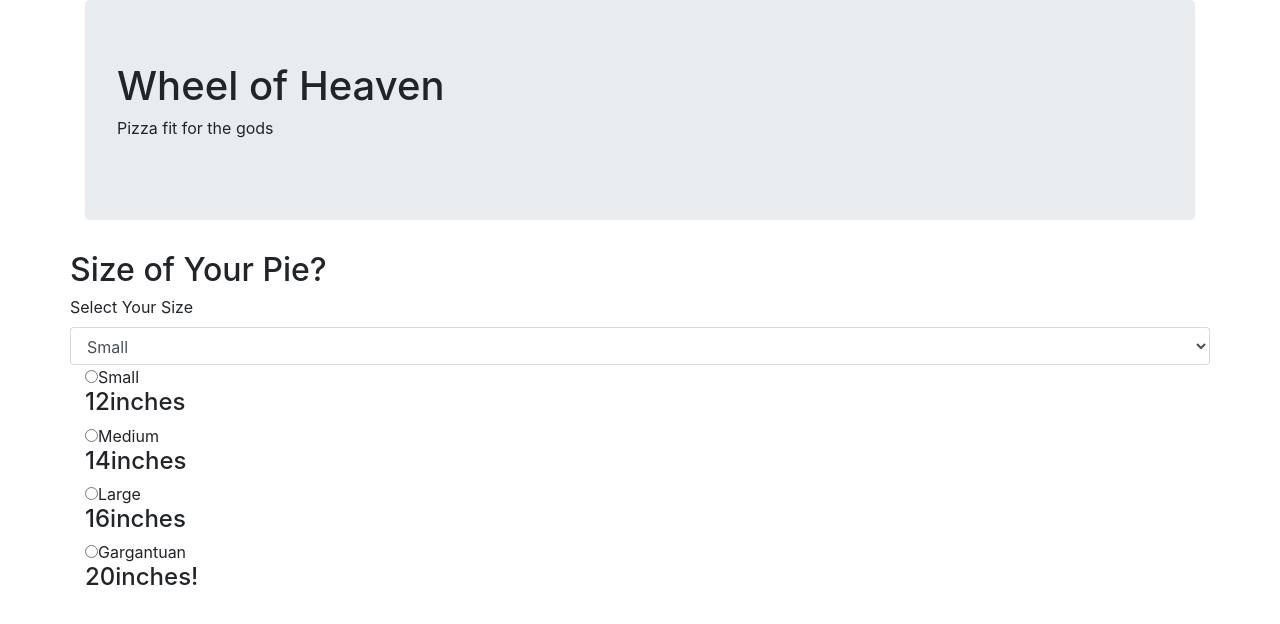
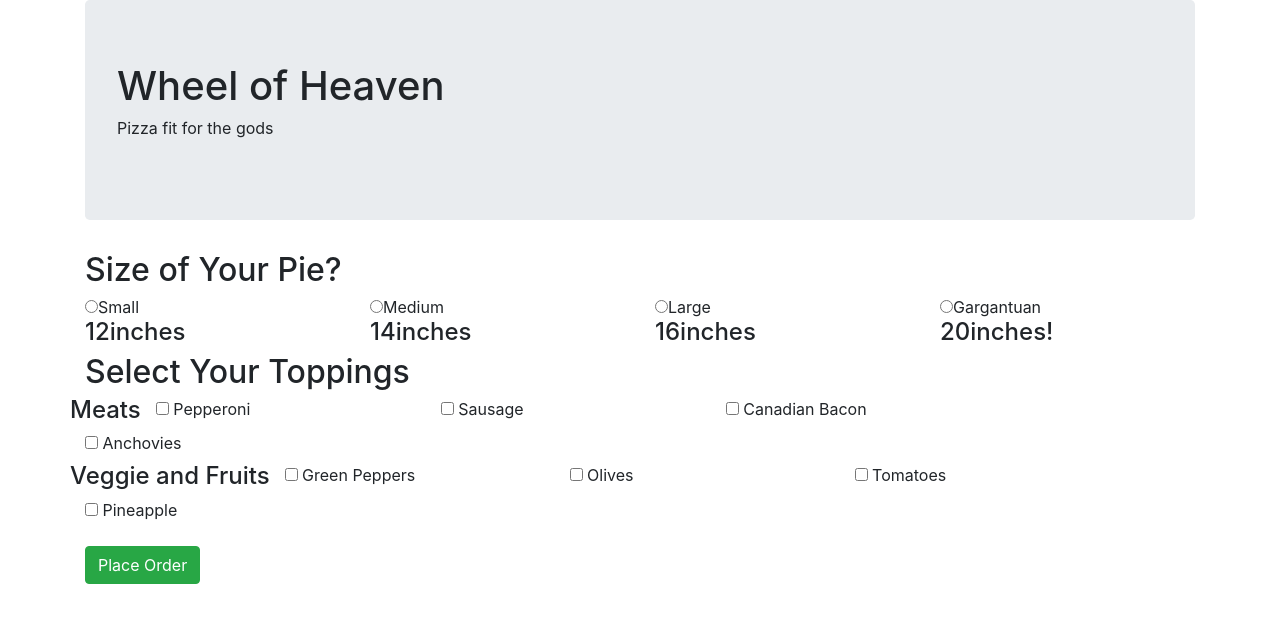
Before and after one commit to LaineyRokk/Pizza_Order, a plain HTML site: page index.html in a window 1280 px wide. Drawn offline with nearby package versions, Linux system fonts and the light colour scheme; files that its build step writes are made by us from their sources.

Commit message:
re-do majority of html

```diff
--- a/index.html
+++ b/index.html
@@ -19,30 +19,80 @@
     <div class="container">
       <form id="order-form">
         <div class="form-group">
-          <div class="row">
-            <div>
-              <h2><span class="sections">Size of Your Pie?</span></h2>
+          <div class="sections">
+            <h2>Size of Your Pie?</h2>
           </div>
-          </div>
-          <div class="row">
+          <!--<div class="row">
             <label for="pizza-size">Select Your Size</label>
             <select class="form-control" id="pizza-size">
               <option value=" Small">Small</option>
               <option value=" Medium">Medium</option>
               <option value=" Large">Large</option>
             </select>
-          </div>
-          <div>
+          </div>-->
+          <div class="row">
+            <div class="col-md-3 center-text">
               <input type="radio" name="size" value="small">Small<br>
                 <h4>12inches</h4>
+            </div>
+            <div class="col-md-3 center-text">
               <input type="radio" name="size" value="medium">Medium<br>
                 <h4>14inches</h4>
+            </div>
+            <div class="col-md-3 center-text">
               <input type="radio" name="size" value="large">Large<br>
                 <h4>16inches</h4>
+            </div>
+            <div class="col-md-3 center-text">
               <input type="radio" name="size" value="Gargantuan">Gargantuan<br>
                 <h4>20inches!</h4>
             </div>
-
+         </div>
+         <div class="sections">
+             <h2>Select Your Toppings</h2>
+         </div>
+           <div class="row">
+             <h4>Meats</h4>
+           <div class="col-md-3">
+             <input type="checkbox" name="toppings" value="Pepperoni">
+             <label for="toppings-pepperoni">Pepperoni</label>
+           </div>
+           <div class="col-md-3">
+             <input type="checkbox" name="toppings" value="Sausage">
+             <label for="toppings-sausage">Sausage</label>
+           </div>
+           <div class="col-md-3">
+             <input type="checkbox" name="toppings" value="Canadian-Bacon">
+             <label for="toppings-canadian-bacon">Canadian Bacon</label>
+           </div>
+           <div class="col-md-3">
+             <input type="checkbox" name="toppings" value="Anchovies">
+             <label for="toppings-anchovies">Anchovies</label>
+           </div>
+        </div>
+        <div class="row">
+          <h4>Veggie and Fruits</h4>
+          <div class="col-md-3">
+            <input type="checkbox" name="toppings" value="Green-Peppers">
+            <label for="toppings-green-peppers">Green Peppers</label>
+          </div>
+          <div class="col-md-3">
+            <input type="checkbox" name="toppings" value="Olives">
+            <label for="toppings-olives">Olives</label>
+          </div>
+          <div class="col-md-3">
+            <input type="checkbox" name="toppings" value="Tomatoes">
+            <label for="toppings-tomatoes">Tomatoes</label>
+          </div>
+          <div class="col-md-3">
+            <input type="checkbox" name="toppings" value="Pineapple">
+            <label for="toppings-pineapple">Pineapple</label>
+          </div>
+        </div>
+      </div>
+      <button type="submit" class="btn btn-success btn-margin">
+          <span class="glyphicon glyphicon-flash" aria-hidden="true"></span> Place Order
+    </form>
 
 
 
```
Also changed, not shown: img/anchovies.jpg (added), img/can-bac.jpg (added), img/olives.jpg (added), img/pepper.jpg (added), img/pepperoni.jpg (added), img/pineapple.jpg (added), img/sausage.jpg (added), img/sizes.png (added), img/tomatoes.jpg (added). Lines whose indentation alone changed are shown as unchanged.
